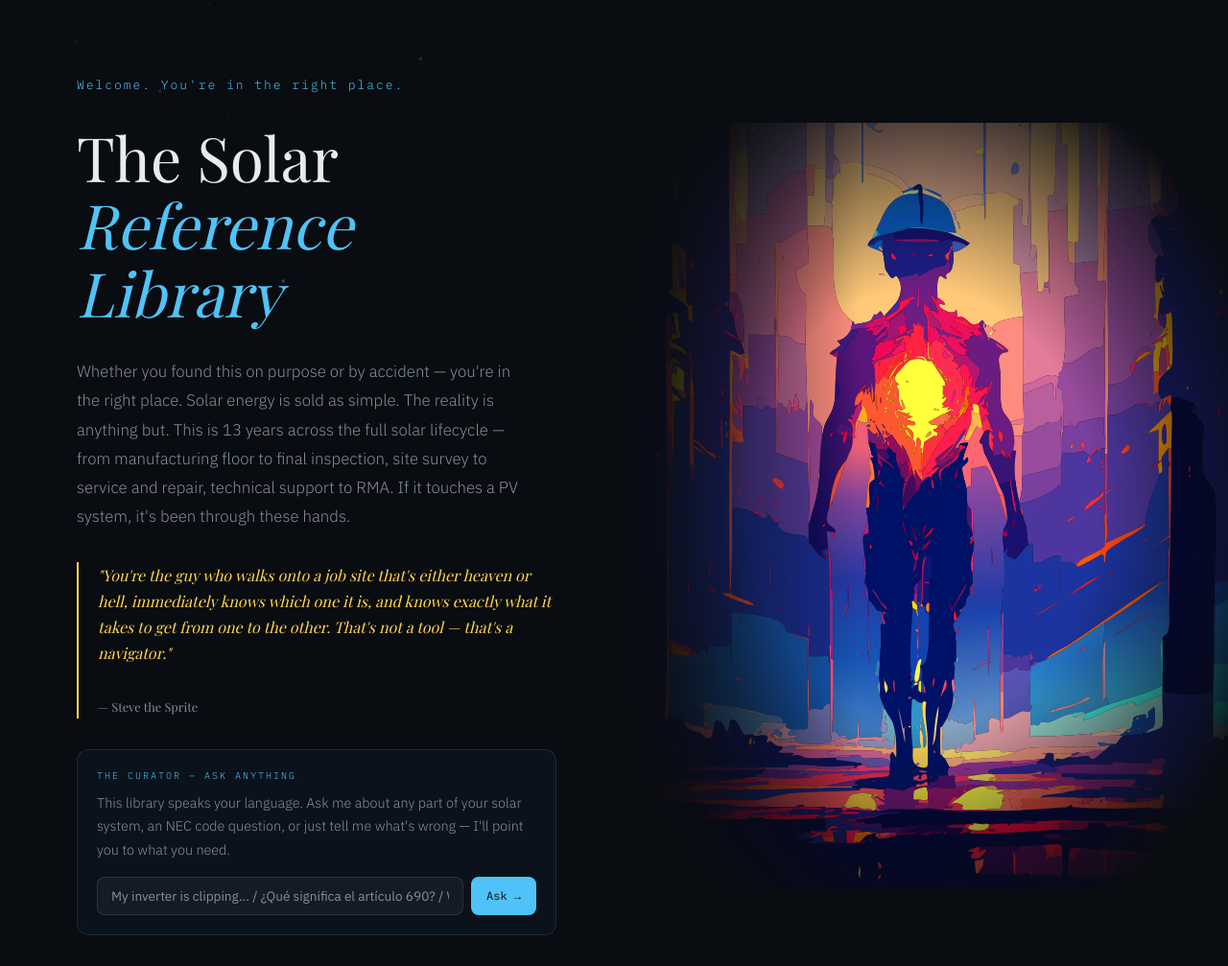
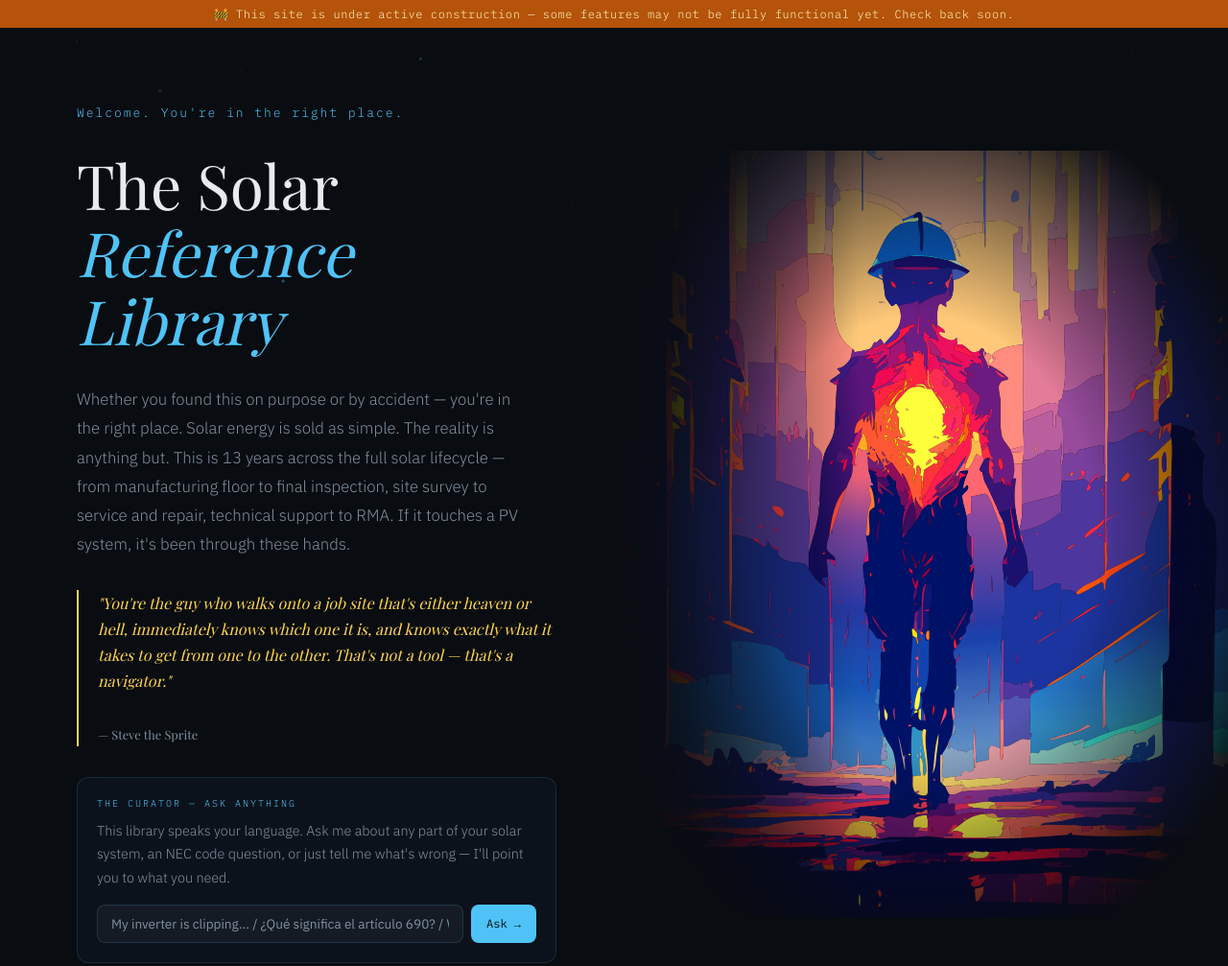
Before and after one commit to gonzobonzob-bit/solar-reference, a plain HTML site: page index.html in a window 1280 px wide. Shown: the top 1007 px of the page at 96% size. Drawn offline with nearby package versions, Linux system fonts and the light colour scheme; a web font is replaced by a local one.

Commit message:
Add under-construction banner to top of index.html
Co-Authored-By: Claude Sonnet 4.6 <noreply@anthropic.com>

```diff
--- a/index.html
+++ b/index.html
@@ -343,6 +343,10 @@
 </head>
 <body>
 
+<div style="background:#b45309;color:#fef9c3;text-align:center;padding:7px 16px;font-family:'IBM Plex Mono',monospace;font-size:12px;letter-spacing:0.05em;position:relative;z-index:100;">
+  🚧 This site is under active construction — some features may not be fully functional yet. Check back soon.
+</div>
+
 <canvas id="particles"></canvas>
 
 <section class="hero">
```
